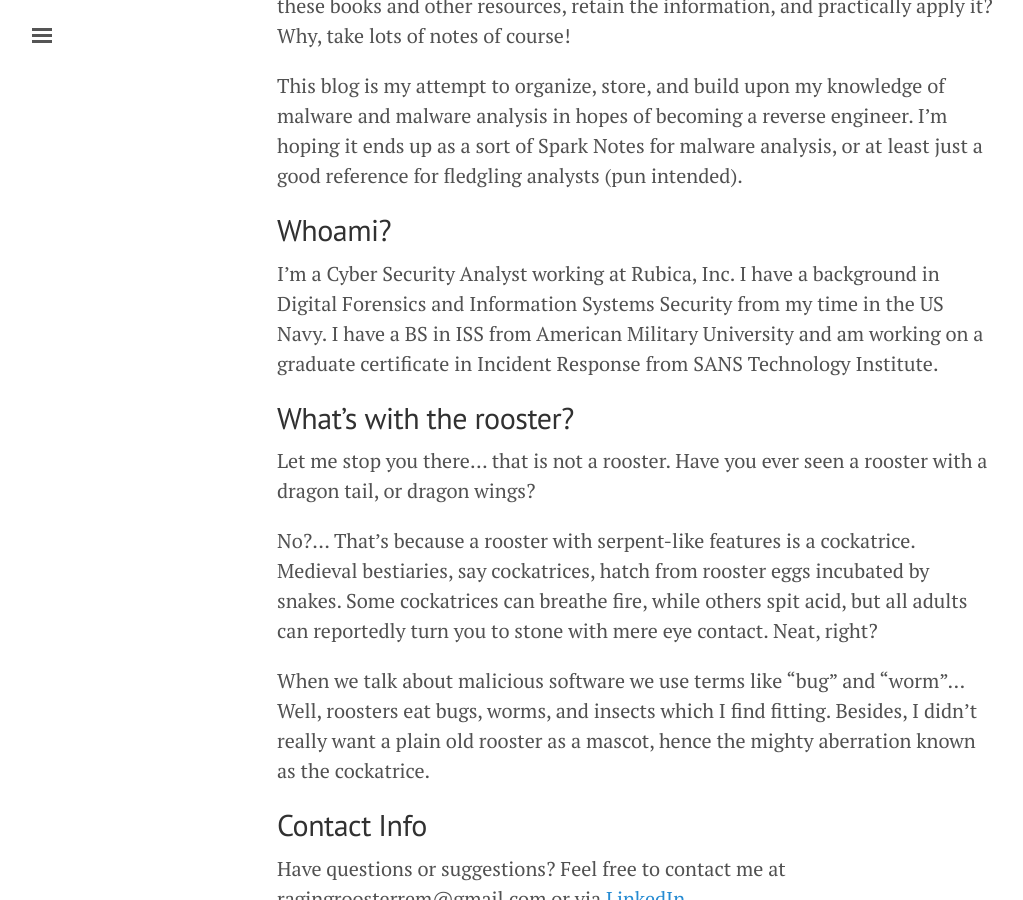
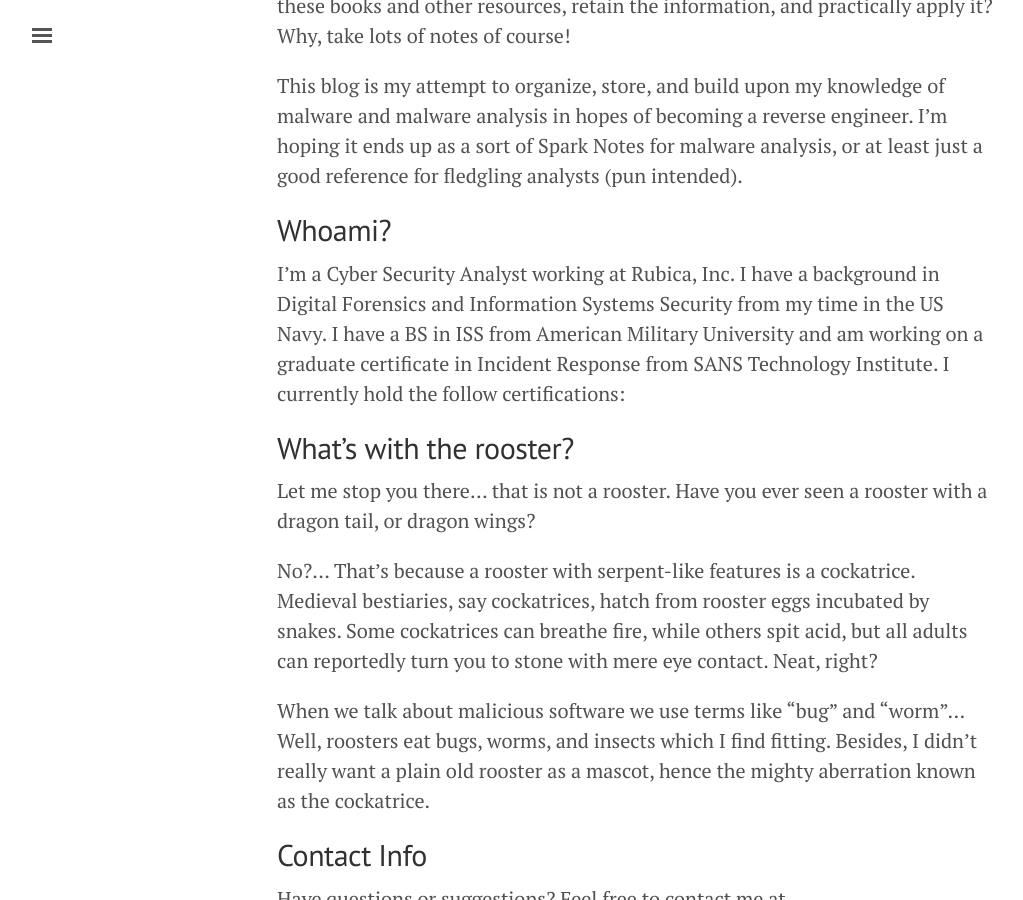
Before and after one commit to ragingrooster/ragingrooster.github.io, a Jekyll site: the page built from about.md, in a window 1280 px wide and 900 px high, scrolled down 521 px. Shown: the whole window, without its empty margins (3-1026 px from the left). Built offline with Jekyll 4.4.1, drawn with Linux system fonts in a browser that asks for light colours; a script that is not in the unit is left out; some of the changed lines change nothing that is shown.

Commit message:
Update about.md

```diff
--- a/about.md
+++ b/about.md
@@ -11,9 +11,45 @@
 
 ## Whoami?
 
-I'm a Cyber Security Analyst working at Rubica, Inc. I have a background in Digital Forensics and Information Systems Security from my time in the US Navy. I have a BS in ISS from American Military University and am working on a graduate certificate in Incident Response from SANS Technology Institute.
+I'm a Cyber Security Analyst working at Rubica, Inc. I have a background in Digital Forensics and Information Systems Security from my time in the US Navy. I have a BS in ISS from American Military University and am working on a graduate certificate in Incident Response from SANS Technology Institute. I currently hold the follow certifications:
 
   <div data-iframe-width="150" data-iframe-height="270" data-share-badge-id="be557b35-16c8-4411-9016-a20b30b84285"></div>
+  <script type="text/javascript">
+    (function() {
+      var s = document.createElement('script');
+      s.type = 'text/javascript';
+      s.async = true;
+      s.src = '//cdn.youracclaim.com/assets/utilities/embed.js';
+      var o = document.getElementsByTagName('script')[0];
+      o.parentNode.insertBefore(s, o);
+      })();
+  </script>
+
+  <div data-iframe-width="150" data-iframe-height="270" data-share-badge-id="ae3c1b0e-afeb-4c9f-8a5e-1f489a38e2f8"></div>
+  <script type="text/javascript">
+    (function() {
+      var s = document.createElement('script');
+      s.type = 'text/javascript';
+      s.async = true;
+      s.src = '//cdn.youracclaim.com/assets/utilities/embed.js';
+      var o = document.getElementsByTagName('script')[0];
+      o.parentNode.insertBefore(s, o);
+      })();
+  </script>
+
+  <div data-iframe-width="150" data-iframe-height="270" data-share-badge-id="3070afe7-5894-4b10-ad73-c8ed400c30c5"></div>
+  <script type="text/javascript">
+    (function() {
+      var s = document.createElement('script');
+      s.type = 'text/javascript';
+      s.async = true;
+      s.src = '//cdn.youracclaim.com/assets/utilities/embed.js';
+      var o = document.getElementsByTagName('script')[0];
+      o.parentNode.insertBefore(s, o);
+      })();
+  </script>
+
+ <div data-iframe-width="150" data-iframe-height="270" data-share-badge-id="2ab70072-5b75-4a99-b52d-886e3df335e8"></div>
   <script type="text/javascript">
     (function() {
       var s = document.createElement('script');
```
